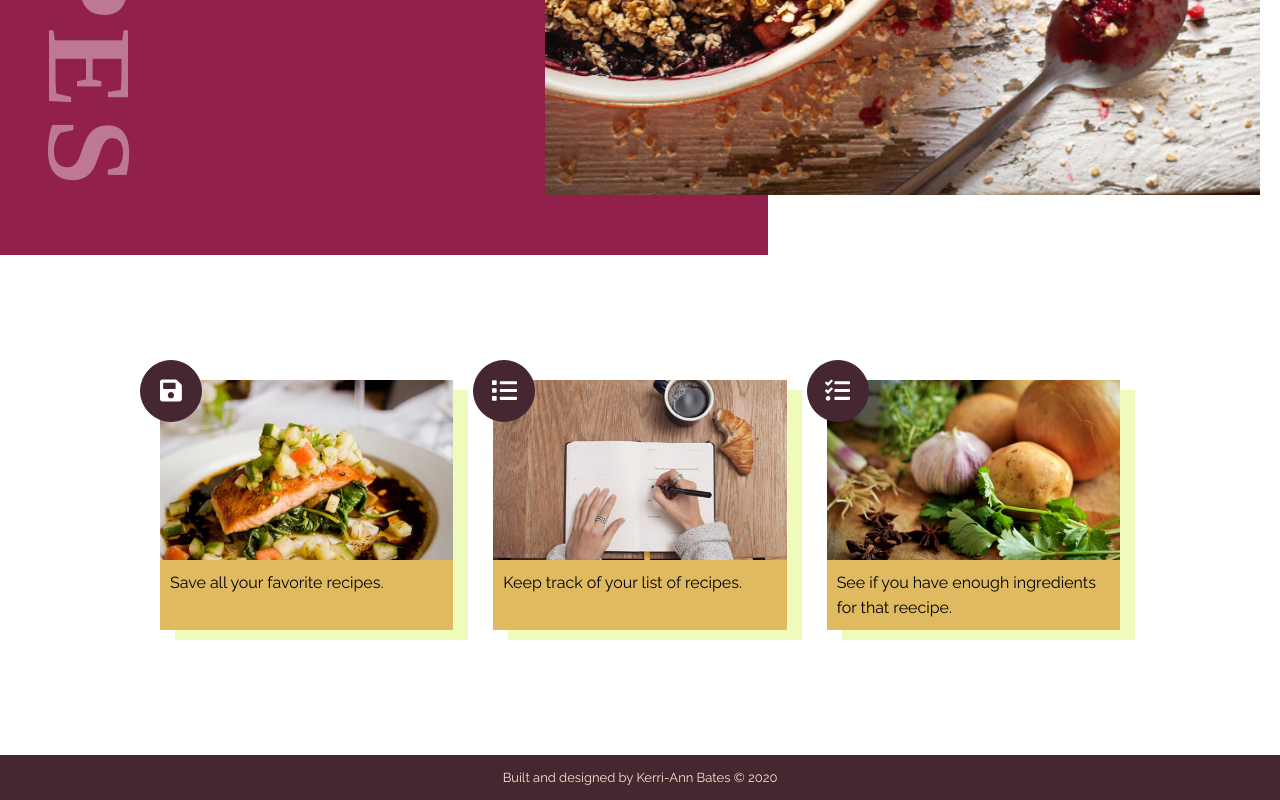
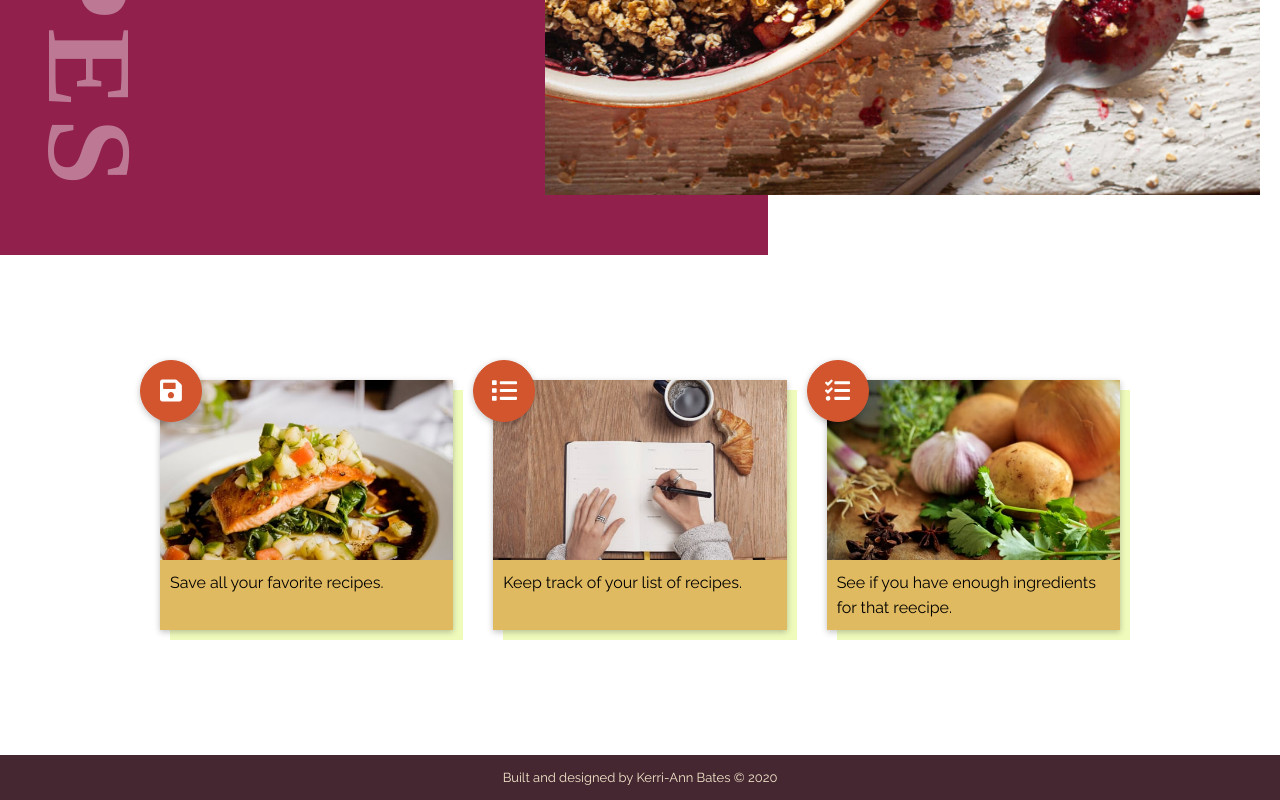
Before and after one commit to Kerri-AnnBates/recipe-app, a React (Create React App) app in the folder app/: page / in a window 1280 px wide. Shown: the part 530-1330 px from the top of the page. Built offline with nearby package versions, Linux system fonts and the light colour scheme; a web font is replaced by a local one.

Commit message:
added box-shadow to featured boxes

```diff
--- a/app/src/App.js
+++ b/app/src/App.js
@@ -1,7 +1,6 @@
 import React from 'react';
 import './styles/app.scss';
 import { Route } from 'react-router-dom';
-import data from './data';
 
 // Components
 import Home from './components/home/Home';
--- a/app/src/styles/home.scss
+++ b/app/src/styles/home.scss
@@ -67,6 +67,7 @@
 .f-box {
    background-color: $lightAccentColor;
    position: relative;
+   box-shadow: 0 2px 6px 0 rgba(32, 33, 36, 0.28);
 
    &::after {
       content: ' ';
@@ -74,13 +75,13 @@
       position: absolute;
       width: 100%;
       height: 100%;
-      left: 1.5rem;
+      left: 1rem;
       top: 1rem;
       z-index: -1;
    }
 
    .icons {
-      background-color: $darkMain;
+      background-color: $accentColor;
       color: white;
       position: absolute;
       top: -2rem;
@@ -88,12 +89,13 @@
       width: 2rem;
       height: 2rem;
       border-radius: 50%;
-      border: 1px solid $darkMain;
+      border: 1px solid $accentColor;
       padding: 3rem;
       display: flex;
       align-items: center;
       justify-content: center;
       font-size: 2.5rem;
+      box-shadow: 0 2px 6px 0 rgba(32, 33, 36, 0.28);
    }
 
    .img-container {
```
